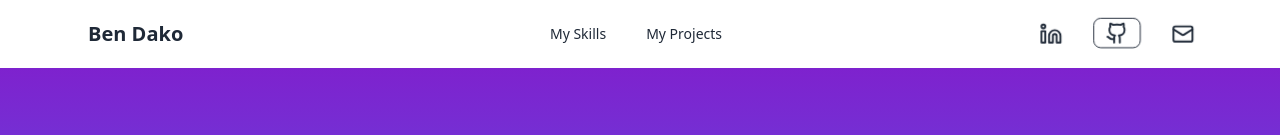
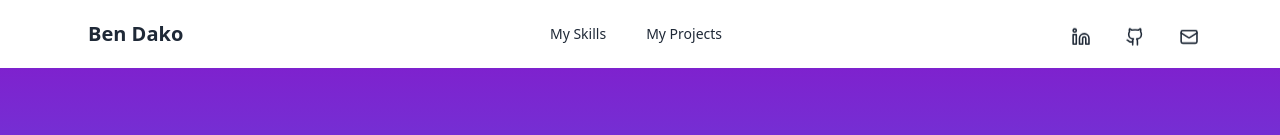
Before and after one commit to Bendako/portfolio-next, a Next.js app: page / in a window 1280 px wide. Shown: the top 135 px of the page. Built offline with nearby package versions, Linux system fonts and the light colour scheme.

Commit message:
add styling to the NavProfileLinks component and drawer side

```diff
--- a/src/containers/Layout.js
+++ b/src/containers/Layout.js
@@ -72,15 +72,18 @@ export default function Layout({ children }) {
                </div>
           </div>
 
-          <div className="drawer-side ">
-              <label htmlFor="my-drawer-3" className="drawer-overlay"></label>
-              <ul className="menu p-4 w-80 h-full bg-base-100">
-                <li className="mr-2"><Link href="/">Home</Link></li>
-                  <Navlinks />
-                  <div className="mt-12"></div>
-                  <NavProfileLinks />
-              </ul>
-          </div>
+          <div className="drawer-side">
+  <label htmlFor="my-drawer-3" className="drawer-overlay"></label>
+  <div className="menu p-4 w-80 h-full bg-base-100 flex flex-col">
+    <ul className="space-y-2">
+      <li><Link href="/" className="btn btn-ghost justify-start">Home</Link></li>
+      <Navlinks />
+    </ul>
+    <div className="mt-6 pt-4 border-t border-base-300">
+      <NavProfileLinks />
+    </div>
+  </div>
+</div>
       </div>
 
       <LeftSidebar />
--- a/src/containers/NavProfileLinks.js
+++ b/src/containers/NavProfileLinks.js
@@ -9,23 +9,54 @@ import { Linkedin, Github, Mail  } from 'lucide-react';
 
 
 
+// function NavProfileLinks() {
+
+//     return (
+//             <>
+//                 <Link href="https://www.linkedin.com/in/bendako/" target="_blank" className='btn btn-sm text-xs mr-4 normal-case md:btn-ghost'>
+//                     <Linkedin />
+//                 </Link>
+//                 <Link href="https://github.com/Bendako" target="_blank">
+//                     <button className='btn md:mt-0 mt-4 btn-block btn-sm text-xs btn-outline normal-case hover:text-white hover:btn-primary'>
+//                         <Github />
+//                     </button>
+//                 </Link>
+//                 <a className='btn btn-sm text-xs ml-4 normal-case md:btn-ghost' rel="noreferrer" target="_blank" href="mailto:bendk1994@gmail.com">
+//                     <Mail/>
+//                 </a>
+//             </>
+
+//     )
+// }
+
 function NavProfileLinks() {
-
     return (
-            <>
-                <Link href="https://www.linkedin.com/in/bendako/" target="_blank" className='btn btn-sm text-xs mr-4 normal-case md:btn-ghost'>
-                    <Linkedin />
-                </Link>
-                <Link href="https://github.com/Bendako" target="_blank">
-                    <button className='btn md:mt-0 mt-4 btn-block btn-sm text-xs btn-outline normal-case hover:text-white hover:btn-primary'>
-                        <Github />
-                    </button>
-                </Link>
-                <a className='btn btn-sm text-xs ml-4 normal-case md:btn-ghost' rel="noreferrer" target="_blank" href="mailto:bendk1994@gmail.com">
-                    <Mail/>
-                </a>
-            </>
-
+        <div className="flex justify-center space-x-4">
+            <a
+                href="https://www.linkedin.com/in/bendako/"
+                rel="noreferrer"
+                target="_blank"
+                className="btn btn-sm btn-ghost p-2"
+            >
+                <Linkedin className="w-5 h-5" />
+            </a>
+            <a
+                href="https://github.com/Bendako"
+                rel="noreferrer"
+                target="_blank"
+                className="btn btn-sm btn-ghost p-2"
+            >
+                <Github className="w-5 h-5" />
+            </a>
+            <a
+                href="mailto:bendk1994@gmail.com"
+                rel="noreferrer"
+                target="_blank"
+                className="btn btn-sm btn-ghost p-2"
+            >
+                <Mail className="w-5 h-5" />
+            </a>
+        </div>
     )
 }
 
```
